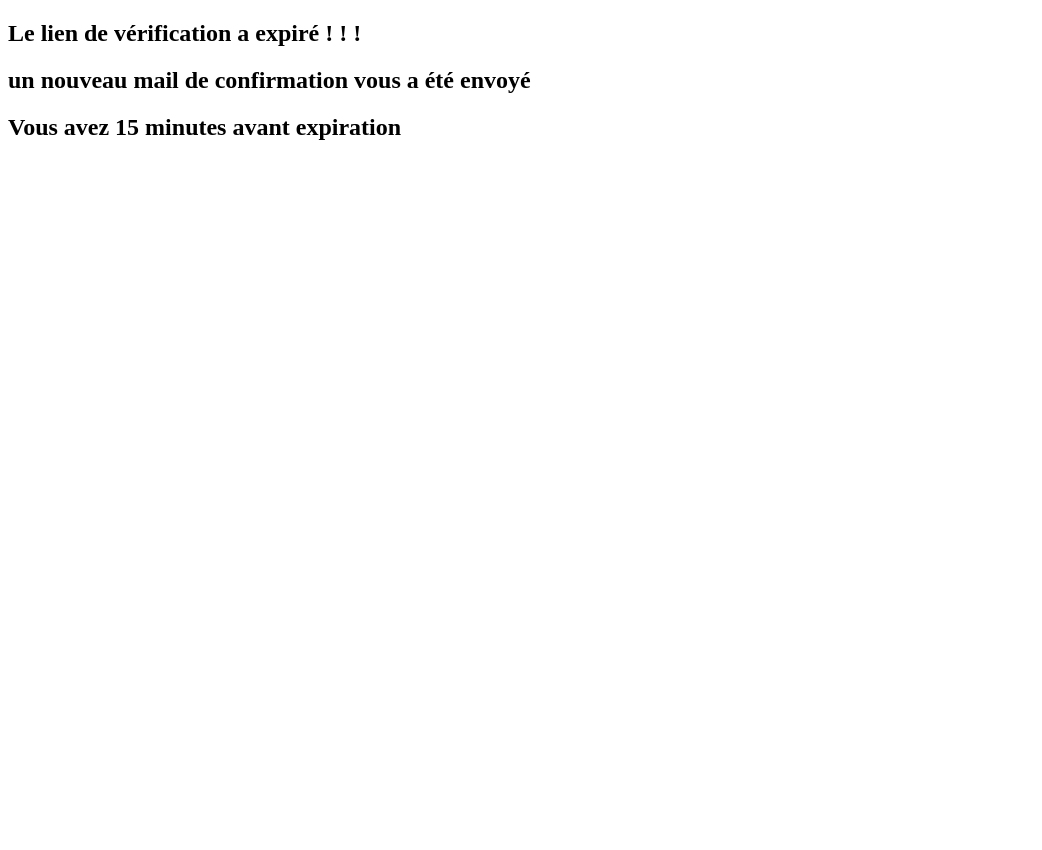
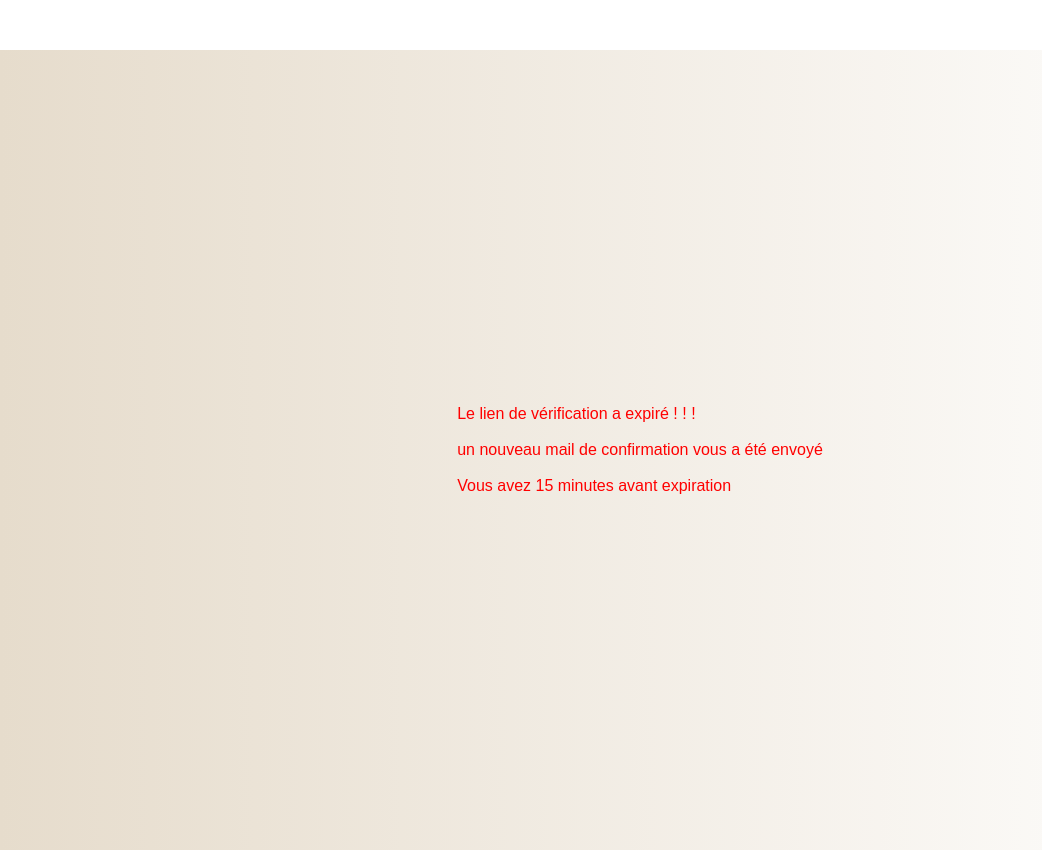
Before and after one commit to NeferNedjer/MediaSmart-ECF3-, a PHP site: page /mediasmart/view/resend-token.php in a window 1280 px wide. Shown: the whole page, without its empty margins (0-1042 px from the left). Before the commit the page ends 140 px from the top, so only its background shows below. Run offline with PHP 8.4, Linux system fonts and the light colour scheme.

Commit message:
resend en html et scss

```diff
--- a/assets/scss/style.css
+++ b/assets/scss/style.css
@@ -656,12 +656,26 @@ section#product > div.product-keyword {
   justify-content: center;
   align-items: center;
   color: white;
-  background-color: #3498db;
+  background-color: #b66f03;
   width: 15%;
   height: 30px;
   border-radius: 10px;
 }
 
 #btn-submit:hover {
-  background-color: #2980b9;
+  background-color: #d98e21;
+}
+
+#resend-token {
+  background-color: #F4F7FA;
+  background: linear-gradient(90deg, rgba(130, 80, 0, 0.2) 0%, rgba(255, 255, 255, 0.9) 100%);
+  height: 100vh;
+  display: flex;
+  justify-content: center;
+  align-items: center;
+  color: red;
+  display: flex;
+  justify-content: center;
+  gap: 20px;
+  margin-top: 50px;
 }/*# sourceMappingURL=style.css.map */
--- a/assets/scss/style.scss
+++ b/assets/scss/style.scss
@@ -756,3 +756,18 @@ section#product > div.product-keyword {
 }
 #btn-submit:hover{
   background-color: $color-button-hover;
+}
+
+// ---------------------------- #resend-token----------------------------
+
+#resend-token {
+  background-color: $color-background;
+  background: linear-gradient(90deg, rgba(130, 80, 0, 0.2) 0%, rgba(255, 255, 255, 0.9) 100%);
+  height: 100vh;
+  @include center-flex();
+  color: red;
+  display: flex;
+  justify-content: center;
+  gap: 20px;
+  margin-top: 50px;
+}
--- a/view/resend-token.php
+++ b/view/resend-token.php
@@ -3,13 +3,15 @@
 <head>
     <meta charset="UTF-8">
     <meta name="viewport" content="width=device-width, initial-scale=1.0">
-    <title>Document</title>
+    <title>Document</title><link rel="stylesheet" href="../assets/scss/style.css">
 </head>
 <body>
+<div id="resend-token">
+    <p>Le lien de vérification a expiré ! ! !  <br>
+    <br>un nouveau mail de confirmation vous a été envoyé <br>
+    <br> Vous avez 15 minutes avant expiration</p>
 
-<h2>Le lien de vérification a expiré ! ! !   </h2>
-<h2>un nouveau mail de confirmation vous a été envoyé </h2>
-<h2>Vous avez 15 minutes avant expiration </h2>
+</div>
 
 </body>
 </html>
```
Also changed, not shown: 1 other file.
